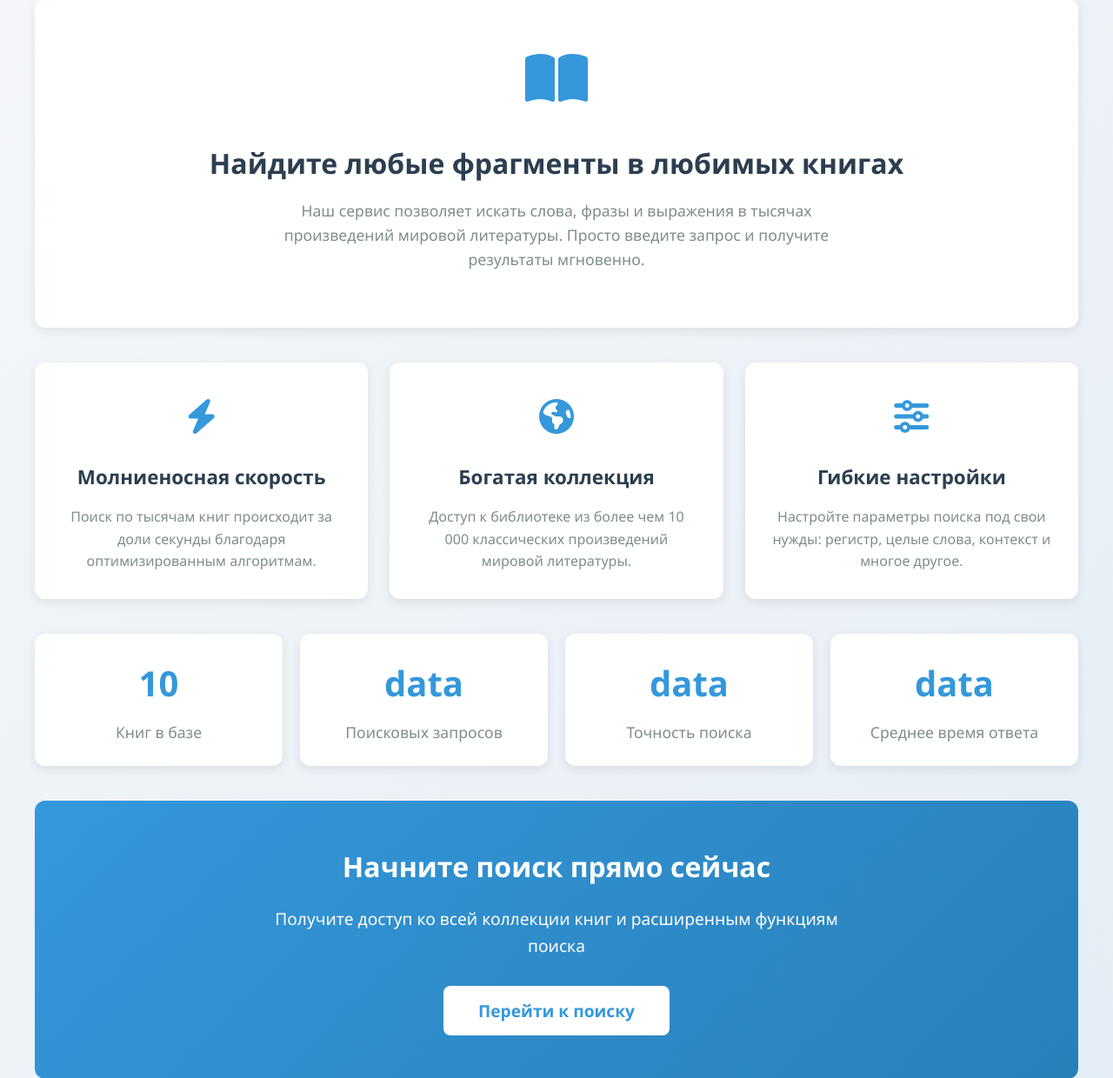
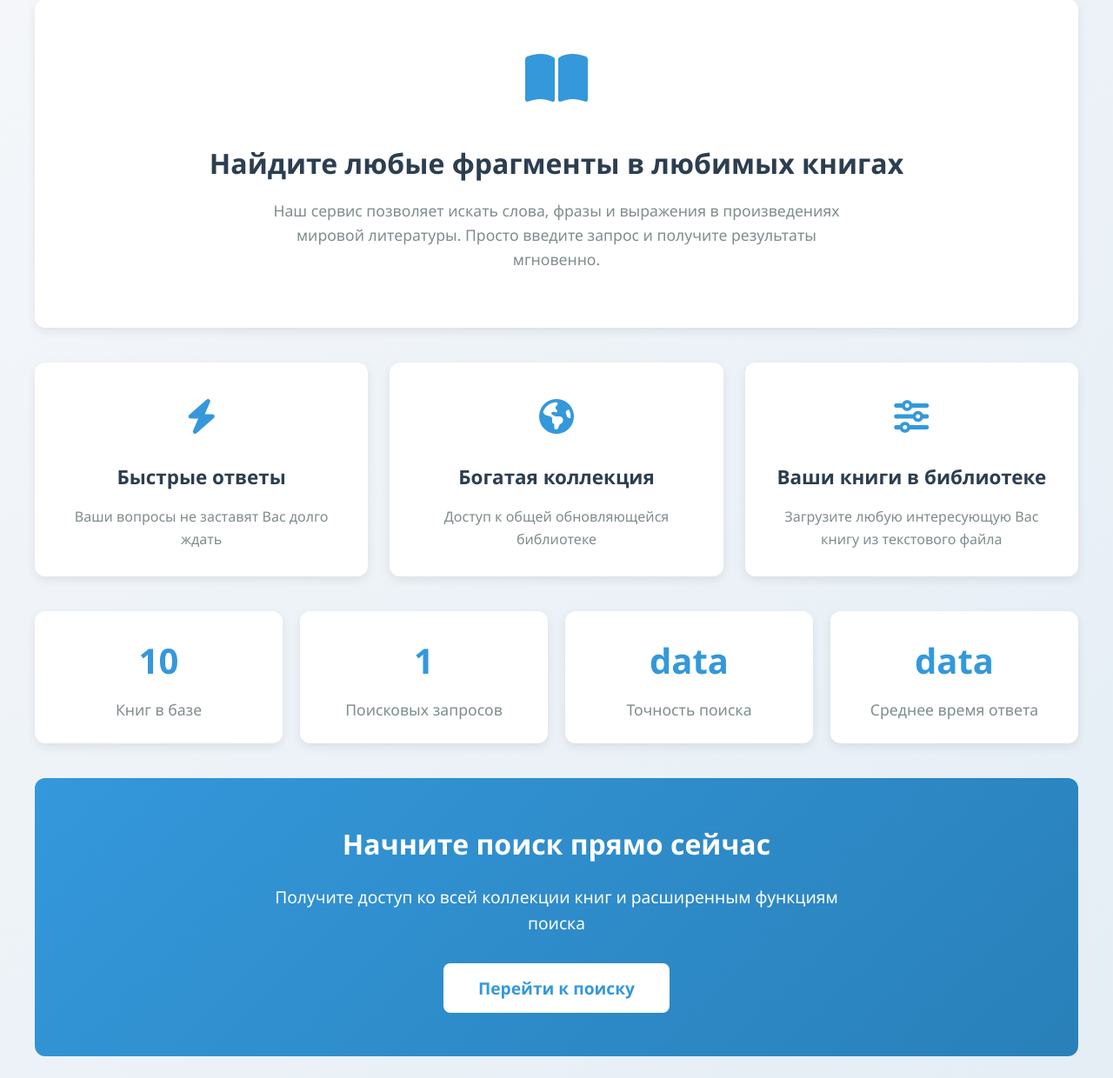
Before and after one commit to NIZHEGORODTSY/TECHNOSTRELKA_BOOK_ASSISTANT, a Flask app: template src/templates/main_page.html in a window 1280 px wide. Shown: the part 132-1372 px from the top of the page at 87% size. Run offline with Flask 3, Linux system fonts and the light colour scheme; the template is opened without the code that fills it: most values are stand-ins (such as "Sample title", 1, 10 or a date in 2020); some libraries are stand-ins or nearby versions.

Commit message:
- Учёт количества запросов - Поменян текст в оформлении - Добавлен Dockerfile - Удалён ненужный ollama.run.sh

```diff
--- a/src/app.py
+++ b/src/app.py
@@ -4,7 +4,7 @@ import time
 from pathlib import Path
 from model_controller import ModelController
 from pinecone_controller import PineconeController
-from scripts import format_library, get_books_amount
+from scripts import format_library, get_books_amount, read_requests_count, increase_requests_count
 from dotenv import load_dotenv
 from werkzeug.utils import secure_filename
 
@@ -20,6 +20,8 @@ app = Flask(
     template_folder=str(TEMPLATES_DIR),
     static_folder=str(STATIC_DIR),
 )
+
+requests_count = read_requests_count()
 
 # Настройки загрузки файлов
 app.config['UPLOAD_FOLDER'] = 'uploads'  # папка для сохранения файлов
@@ -37,7 +39,7 @@ pc = PineconeController()
 def main():
     library = pc.list_all_books()
     amount = get_books_amount(library)
-    return render_template('main_page.html', amount=amount)
+    return render_template('main_page.html', amount=amount, requests_count=requests_count)
 
 
 @app.route('/search', methods=['GET'])
@@ -49,6 +51,7 @@ def search_show():
 
 @app.route('/search', methods=['POST'])
 def search_post():
+    global requests_count
     user_question = request.form.get('user_question')
     amount = int(request.form.get('amount'))
     book_choice = request.form.get('books').split(' - ')
@@ -66,6 +69,7 @@ def search_post():
         )
         end_time = time.time()
         delta = round(float(end_time - start_time), 1)
+        requests_count = increase_requests_count(requests_count)
         return render_template('search.html', chunks=result, time=f'{str(delta)} сек.',
                                books_and_authors=books_and_authors)
     return render_template('search.html', chunks='1', books_and_authors=books_and_authors)
--- a/src/model_controller.py
+++ b/src/model_controller.py
@@ -32,7 +32,6 @@ class ModelController:
     def form_prompt_from_chunks_and_question(self, chunks: list[Chunk], question: str) -> list[dict[str, str]]:
         fragments = ""
         for i in range(len(chunks)):
-            # fragment = "\\{" + str(i + 1) + "\\} "
             fragment = f"Автор: {chunks[i].author} Название: \"{chunks[i].book}\" {chunks[i].text}    "
             fragments += fragment
 
--- a/src/pinecone_controller.py
+++ b/src/pinecone_controller.py
@@ -101,7 +101,6 @@ class PineconeController:
 
         return result
 
-    # TODO: сформировать список вида list[dict[str, str]] {"book": "book_title", "author": "author_name"}
     def list_all_books(self) -> dict[str, list[str]]:
         """
         Выводит список всех книг, которые есть в индексе Pinecone.
@@ -141,5 +140,3 @@ class PineconeController:
             if book_name:
                 books.add(book_name)
         return len(books)
-
-# TODO: нужно добавить статистические функции для общего числа запросов, среднего времени ответа и, по возможности, точности ответа
--- a/src/templates/library.html
+++ b/src/templates/library.html
@@ -3,7 +3,7 @@
 {% block content %}
 <section class="library-section">
     <div class="section-header">
-        <h2 class="section-title">Моя библиотека</h2>
+        <h2 class="section-title">Библиотека</h2>
         <div class="search-box">
             <input type="text" class="form-control" placeholder="Поиск книг...">
         </div>
--- a/src/templates/main_page.html
+++ b/src/templates/main_page.html
@@ -9,7 +9,7 @@
                 <i class="fas fa-book-open"></i>
             </div>
             <h2>Найдите любые фрагменты в любимых книгах</h2>
-            <p>Наш сервис позволяет искать слова, фразы и выражения в тысячах произведений мировой литературы. Просто
+            <p>Наш сервис позволяет искать слова, фразы и выражения в произведениях мировой литературы. Просто
                 введите запрос и получите результаты мгновенно.</p>
         </section>
 
@@ -19,8 +19,8 @@
                 <div class="feature-icon">
                     <i class="fas fa-bolt"></i>
                 </div>
-                <h3>Молниеносная скорость</h3>
-                <p>Поиск по тысячам книг происходит за доли секунды благодаря оптимизированным алгоритмам.</p>
+                <h3>Быстрые ответы</h3>
+                <p>Ваши вопросы не заставят Вас долго ждать</p>
             </div>
 
             <div class="feature-card">
@@ -28,15 +28,15 @@
                     <i class="fas fa-globe-americas"></i>
                 </div>
                 <h3>Богатая коллекция</h3>
-                <p>Доступ к библиотеке из более чем 10 000 классических произведений мировой литературы.</p>
+                <p>Доступ к общей обновляющейся библиотеке</p>
             </div>
 
             <div class="feature-card">
                 <div class="feature-icon">
                     <i class="fas fa-sliders-h"></i>
                 </div>
-                <h3>Гибкие настройки</h3>
-                <p>Настройте параметры поиска под свои нужды: регистр, целые слова, контекст и многое другое.</p>
+                <h3>Ваши книги в библиотеке</h3>
+                <p>Загрузите любую интересующую Вас книгу из текстового файла</p>
             </div>
         </section>
 
@@ -47,7 +47,7 @@
             </div>
 
             <div class="stat-card">
-                <div class="stat-number">data</div>
+                <div class="stat-number">{{requests_count}}</div>
                 <div class="stat-label">Поисковых запросов</div>
             </div>
 
--- a/src/templates/question.html
+++ b/src/templates/question.html
@@ -35,7 +35,7 @@
         <div class="results-header">
             <div class="result-count">
                 <ul style="padding-left: 5%; padding-right: 5%; padding-top: 0%; padding-bottom: 0%;">
-                    <li>Здесь вы увидите результаты поиска</li>
+                    <li>Здесь Вы увидите ответ на Ваш вопрос</li>
                 </ul>
             </div>
         </div>
--- a/src/templates/search.html
+++ b/src/templates/search.html
@@ -55,7 +55,7 @@
         <div class="results-header">
             <div class="result-count">
                 <ul style="padding-left: 5%; padding-right: 5%; padding-top: 0%; padding-bottom: 0%;">
-                    <li>Здесь вы увидите результаты поиска</li>
+                    <li>Здесь Вы увидите результаты поиска</li>
                 </ul>
             </div>
         </div>
```
Also changed, not shown: src/scripts.py (+11 -8 lines), 1 other file.
